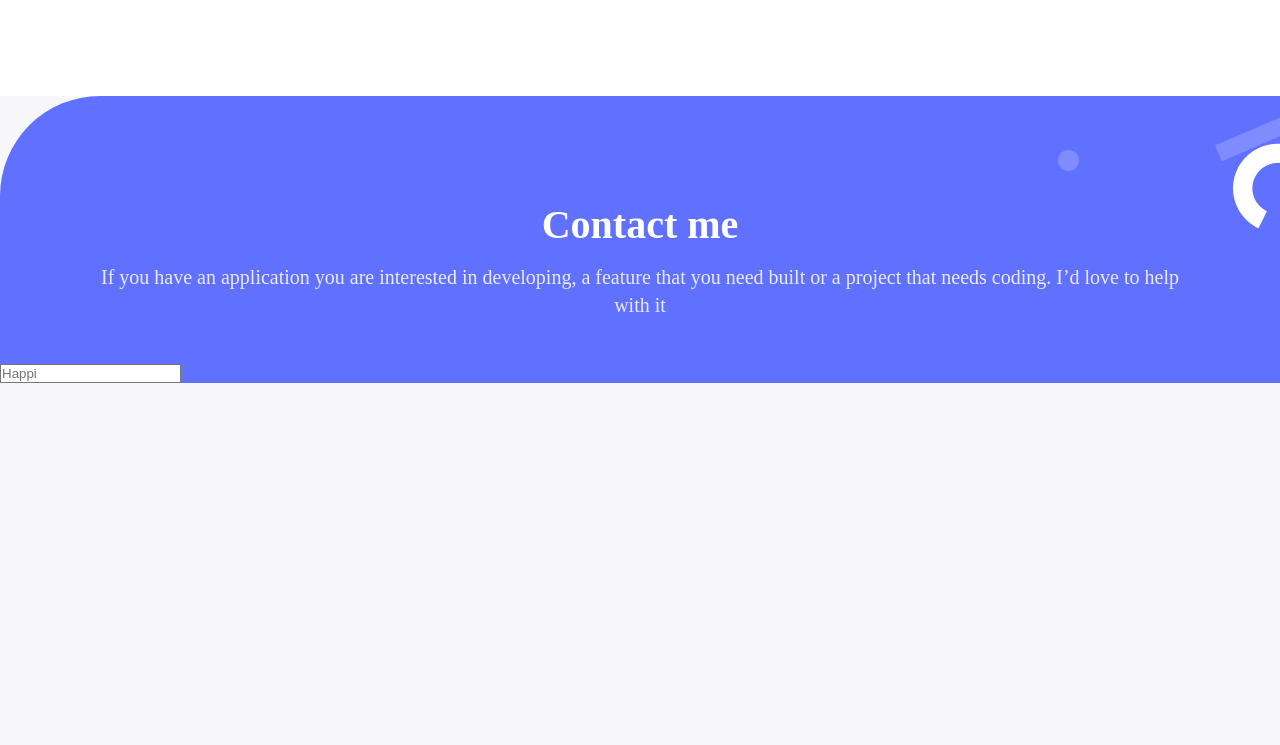
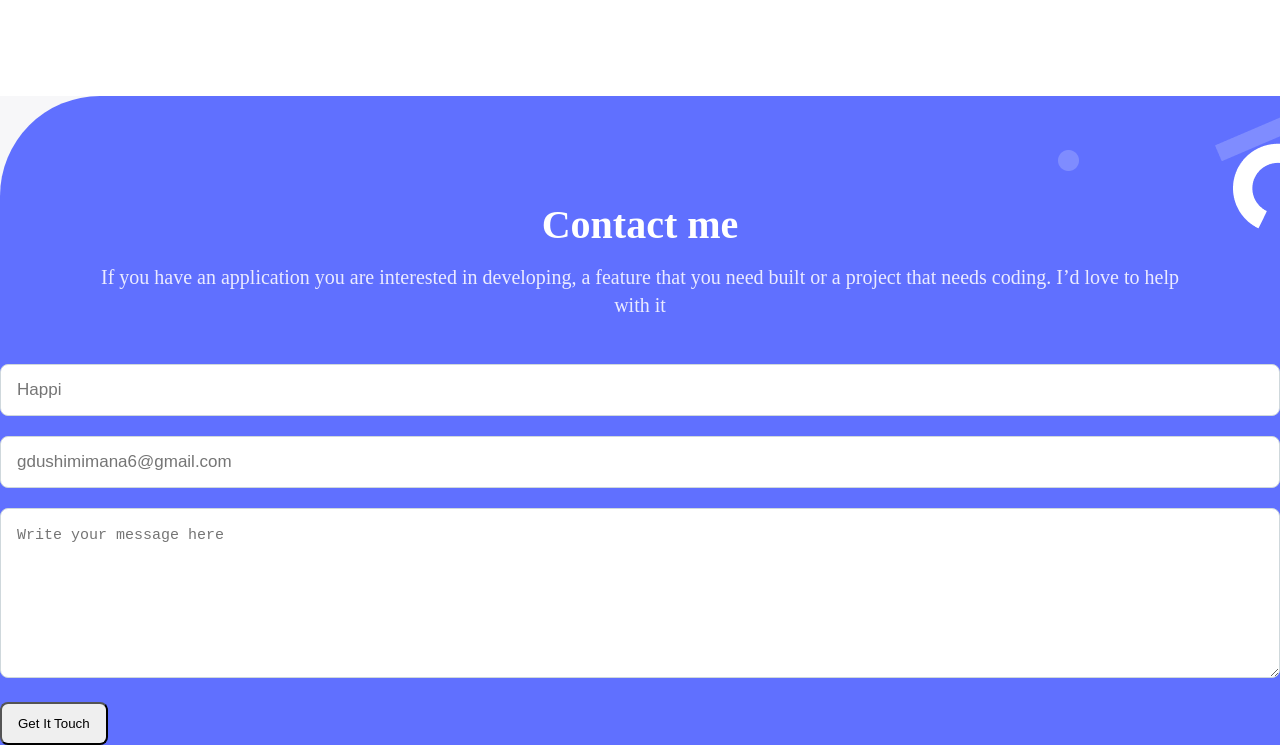
Before and after one commit to gilberthappi/Portfolio_setup_and_mobile_first, a website: page index.html in a window 1280 px wide. Shown: the part 6659-7404 px from the top of the page. Before the commit the page ends 7042 px from the top, so only its background shows below. Drawn offline with Linux system fonts and the light colour scheme.

Commit message:
Updating HTML and CSS files

```diff
--- a/index.html
+++ b/index.html
@@ -269,7 +269,23 @@
               />
             </li>
             <li>
-         <!--inset here-->
+                <input
+                type="email"
+                name="email"
+                placeholder="gdushimimana6@gmail.com"
+                required
+              />
+            </li>
+            <li>
+              <textarea
+                name="message"
+                maxlength="500"
+                placeholder="Write your message here"
+                required
+              ></textarea>
+            </li>
+          </ul>
+          <button type="submit">Get It Touch</button>
         </form>
       </footer>
 </body>
--- a/style.css
+++ b/style.css
@@ -425,5 +425,38 @@ body {
     flex-direction: column;
   }
 
-  /* insert here */
+
+  .contact-form input {
+    width: 100%;
+    margin-bottom: 20px;
+    padding: 15px 38px 15px 16px;
+    border-radius: 8px;
+    border: 1px solid #cfd8dc;
+    color: #172b4d;
+    font-weight: normal;
+    font-size: 17px;
+    line-height: 20px;
+  }
+
+  .contact-form textarea {
+    width: 100%;
+    min-width: 100%;
+    max-width: 100%;
+    margin-bottom: 20px;
+    padding: 15px 38px 15px 16px;
+    border-radius: 8px;
+    border: 1px solid #cfd8dc;
+    color: #b3bac5;
+    font-weight: normal;
+    font-size: 15px;
+    line-height: 24px;
+    min-height: 170px;
+  }
+
+  .formSpace button {
+    margin: 0;
+    padding: 12px 16px;
+    width: auto;
+    border-radius: 8px;
+  }
 }
```
